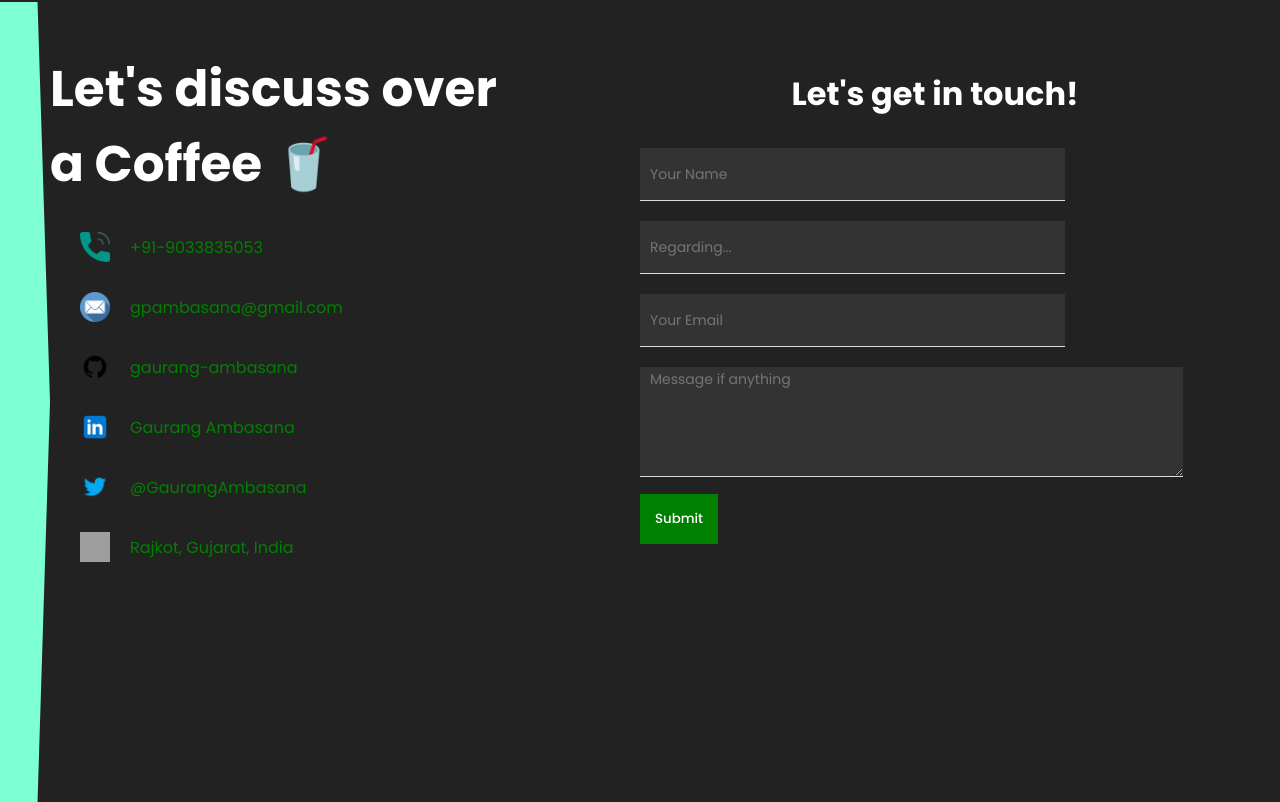
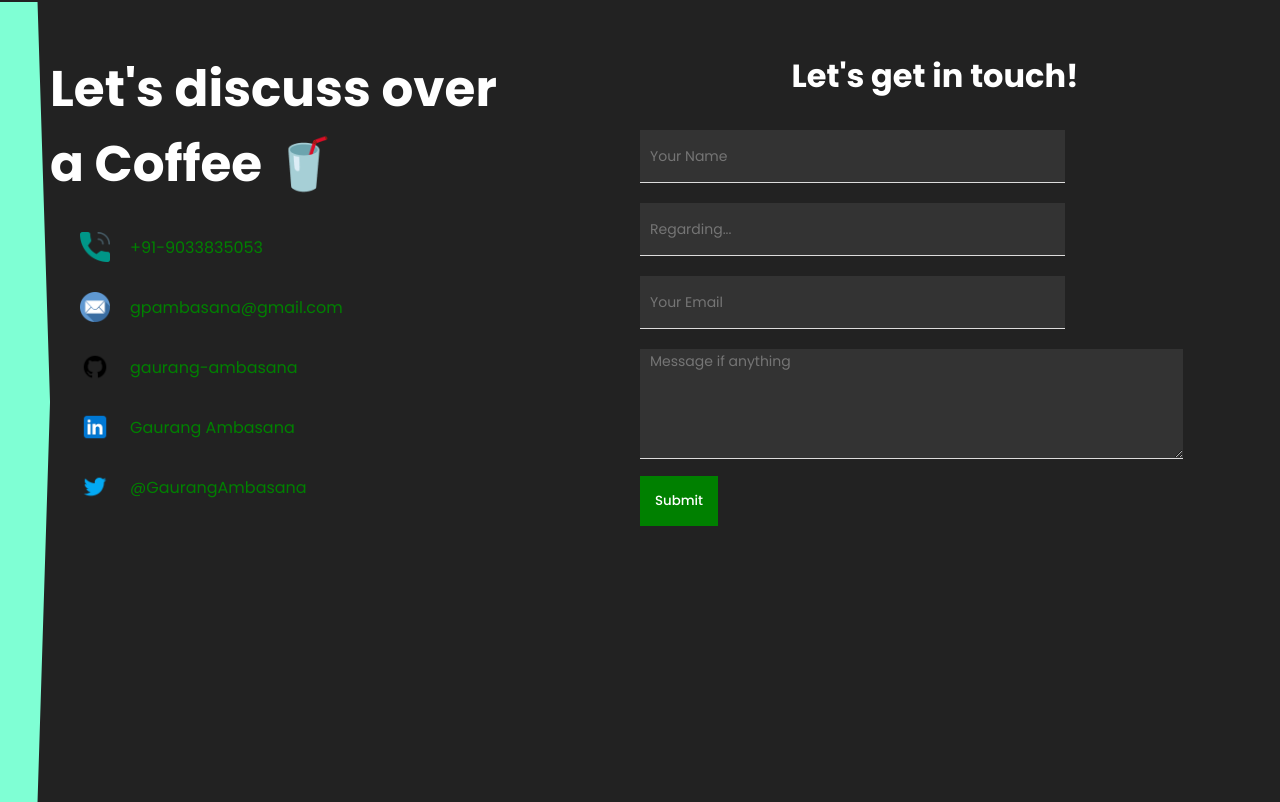
Before and after one commit to gaurang-ambasana/portfolio-website, a React (Create React App) app: page / in a window 1280 px wide. Shown: the part 2205-3007 px from the top of the page. Built offline with nearby package versions, Linux system fonts and the light colour scheme; grey boxes are pictures that could not be loaded.

Commit message:
removed address

```diff
--- a/src/components/contact-info/ContactInfo.jsx
+++ b/src/components/contact-info/ContactInfo.jsx
@@ -1,7 +1,6 @@
 import "./contactInfo.css";
 import emailIcon from "../../img/email.png";
 import phoneIcon from "../../img/phone.png";
-import addressIcon from "../../img/address.png";
 import githubIcon from "../../img/github.png";
 import twitterIcon from "../../img/twitter.png";
 import linkedinIcon from "../../img/linkedin.png";
@@ -53,16 +52,6 @@ const ContactInfo = () => {
                 @GaurangAmbasana
               </a>
             </div>
-            <div className="c-info-item">
-              <img src={addressIcon} alt="address" className="c-icon" />
-              <a
-                href="https://goo.gl/maps/cjLUHj91eVjYvc3F8"
-                target="_blank"
-                rel="noreferrer"
-              >
-                Rajkot, Gujarat, India
-              </a>
-            </div>
           </div>
         </div>
         <div className="c-right">
```
